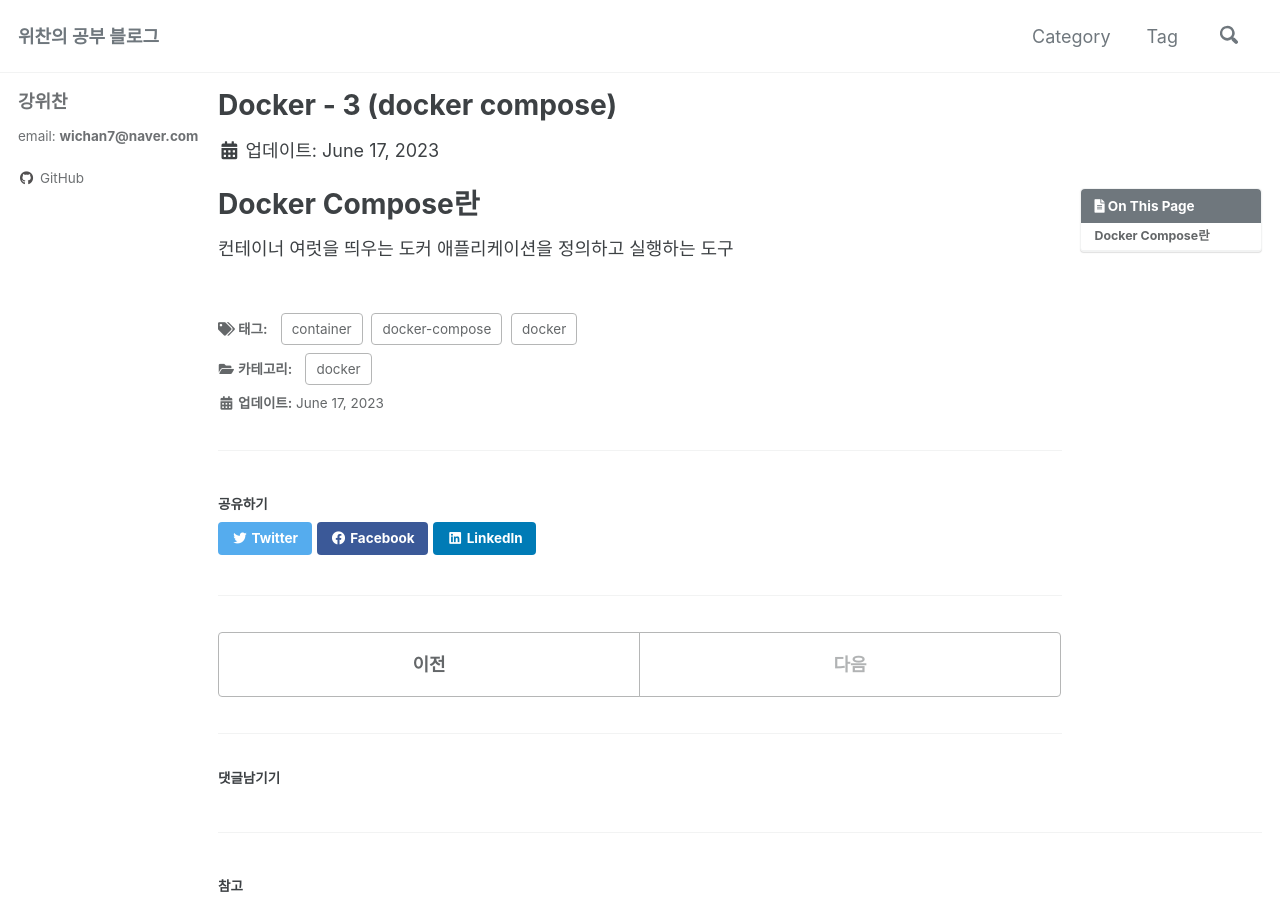
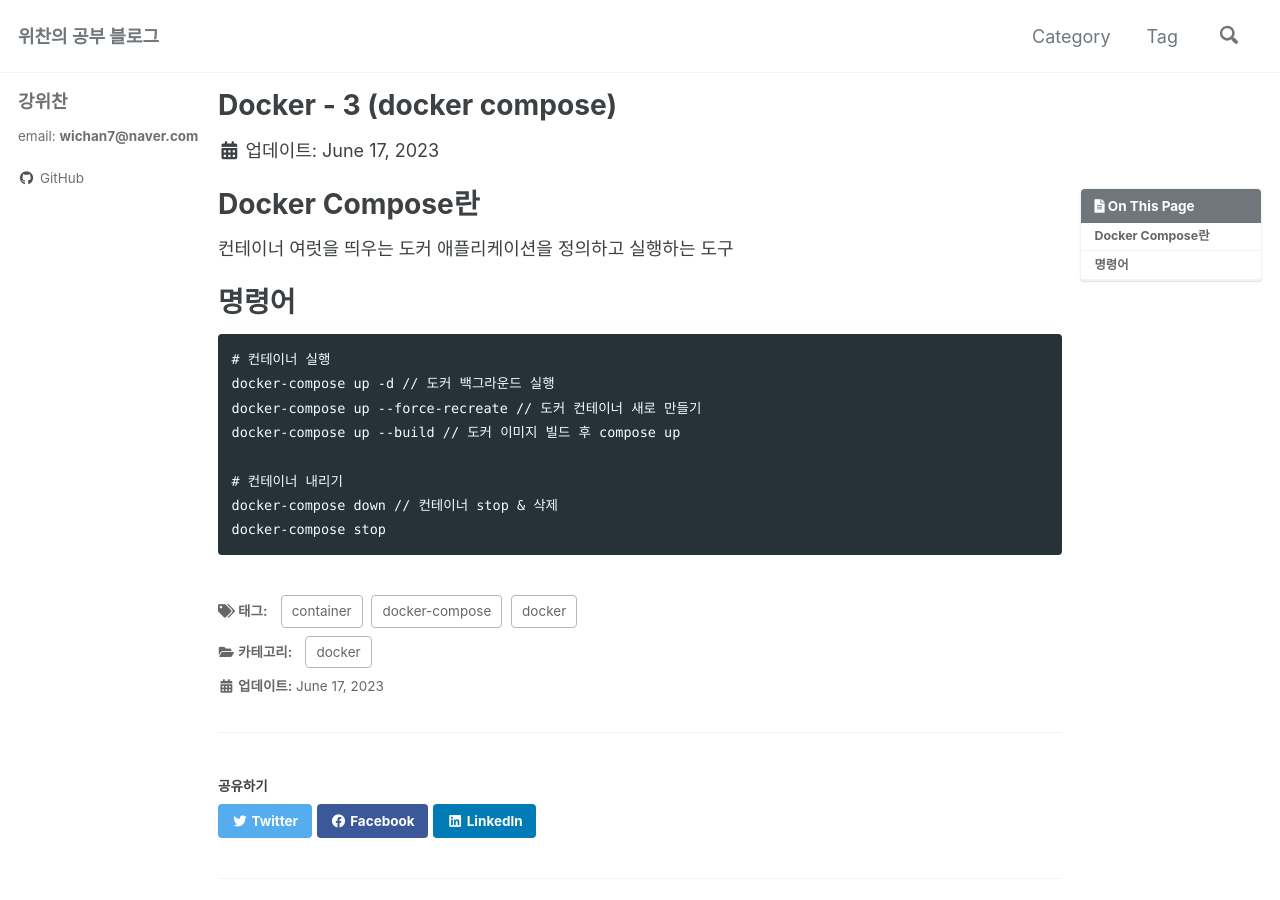
Before and after one commit to wichan7/wichan7.github.io, a Jekyll site: the page built from _posts/2023-06-17-docker-03.md, in a window 1280 px wide and 900 px high. Built offline with Jekyll 4.4.1, drawn with Linux system fonts in a browser that asks for light colours; cached includes are drawn as plain includes; comment, search, counter and statistics services are not loaded.

Commit message:
modified:   _posts/2023-06-17-docker-03.md

````diff
--- a/_posts/2023-06-17-docker-03.md
+++ b/_posts/2023-06-17-docker-03.md
@@ -10,3 +10,15 @@ tags:
 
 # Docker Compose란
 컨테이너 여럿을 띄우는 도커 애플리케이션을 정의하고 실행하는 도구
+
+# 명령어
+```
+# 컨테이너 실행
+docker-compose up -d // 도커 백그라운드 실행
+docker-compose up --force-recreate // 도커 컨테이너 새로 만들기
+docker-compose up --build // 도커 이미지 빌드 후 compose up
+
+# 컨테이너 내리기
+docker-compose down // 컨테이너 stop & 삭제
+docker-compose stop
+```
````
